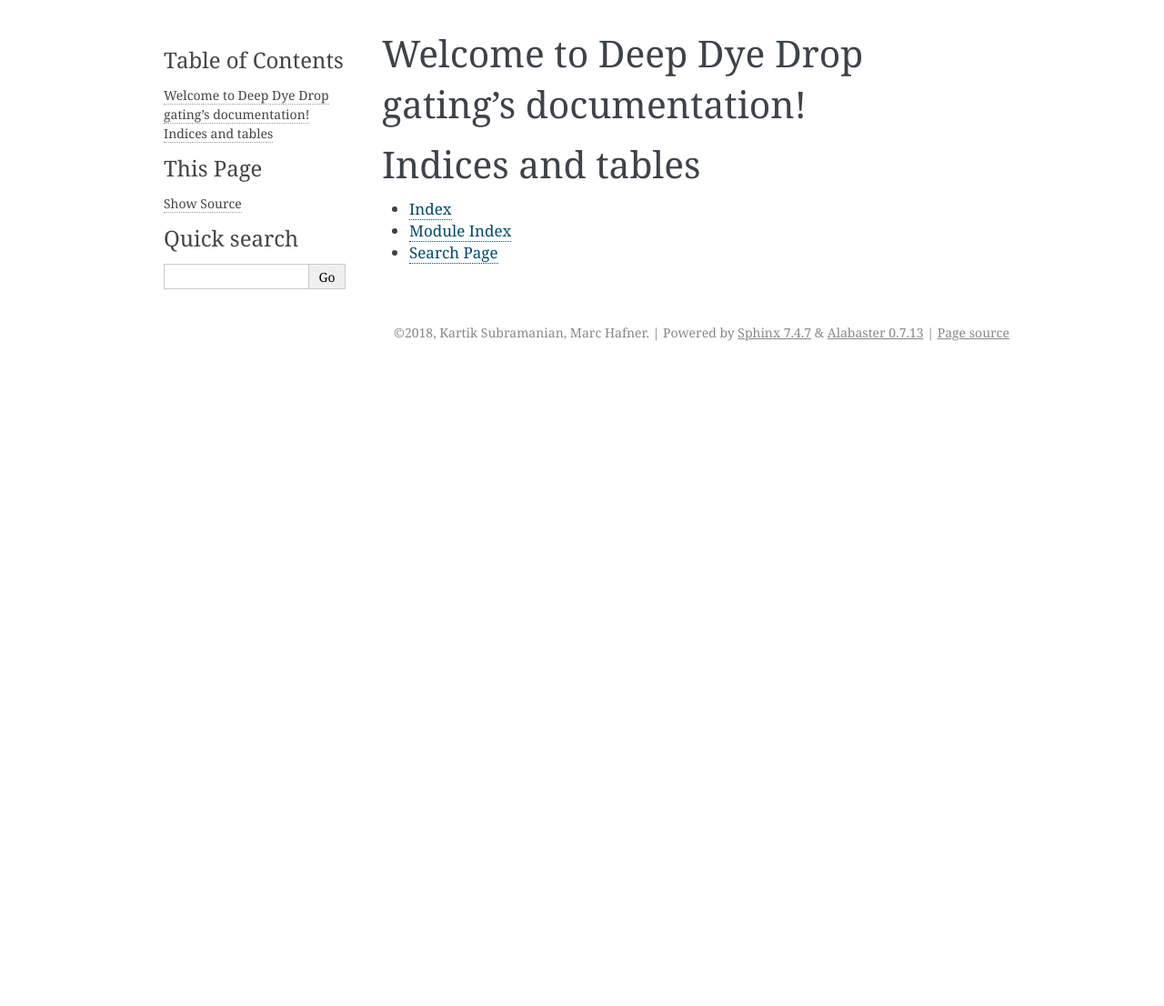
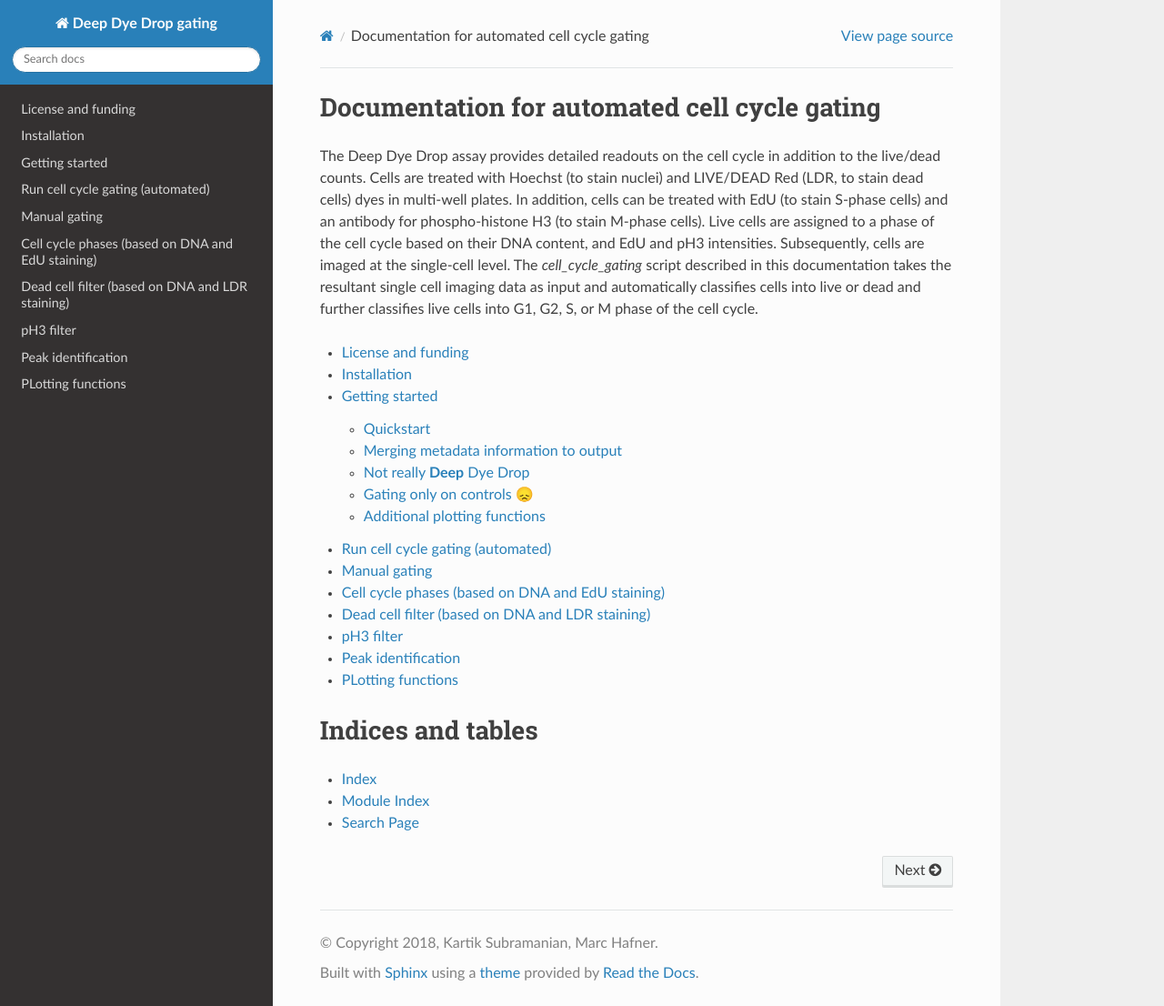
Before and after one commit to datarail/DrugResponse, a Sphinx documentation site: the page built from python/docs/index.rst, in a window 1280 px wide and 1106 px high. Shown: the whole window at 91% size. Built offline with Sphinx 7.4.7 and the Read the Docs theme 2.0.0, drawn with Linux system fonts in a browser that asks for light colours.

Commit message:
Included documentation for license, installation, getting started and modules.

```diff
--- a/python/docs/conf.py
+++ b/python/docs/conf.py
@@ -42,6 +42,9 @@ extensions = [
     'sphinx.ext.autodoc',
     'sphinx.ext.intersphinx',
     'sphinx.ext.mathjax',
+    'sphinx.ext.napoleon',
+    'sphinx.ext.autosummary',
+    'sphinx.ext.viewcode'
 ]
 
 # Add any paths that contain templates here, relative to this directory.
@@ -77,7 +80,7 @@ pygments_style = 'sphinx'
 # The theme to use for HTML and HTML Help pages.  See the documentation for
 # a list of builtin themes.
 #
-html_theme = 'alabaster'
+html_theme = 'sphinx_rtd_theme'
 
 # Theme options are theme-specific and customize the look and feel of a theme
 # further.  For a list of options available for each theme, see the
--- /dev/null
+++ b/python/docs/getting_started.rst
@@ -0,0 +1,100 @@
+Getting started
+===============
+
+.. |dissapointed| replace:: 😞
+
+.. |eyes| replace:: https://www.smileysapp.com/emojis/watching-you.png
+
+
+Quickstart
+----------
+
+ - Object level data for a given well is saved as a ``.txt`` file. The data for all wells in a given plate is saved in a folder. The name of the folder typically takes the form ``abcdef[123]``. The ``abcdef`` prefix in the folder name should correspond to the barcode assigned to the plate.
+ - ``cd`` into the directory that contains the object level data folders.
+ -  Start a Jupyter notebook or Ipython session and execute the lines of code below:
+
+::
+
+   from cell_cycle_gating import run_cell_cycle_gating as rccg
+
+   obj = 'abcdef[123]' # Name of object level folder
+
+   # Map user defined channel names to standarized names required by the script
+   ndict = {'Nuclei Selected - EdUINT': 'edu',
+            'Nuclei Selected - DNAcontent': 'dna',
+	    'Nuclei Selected - LDRTXT SER Spot 8 px' : 'ldr',
+	    'Nuclei Selected - pH3INT': 'ph3'}
+
+   # Run gating script
+   dfs = rccg.run(obj, ndict)
+
+- The dataframe ``dfs`` returns well-level summary of number of live/dead cells and fraction of cells in each phase of the cell cycle.
+- The script saves a pdf showing the gating on each DNA v EDU scatter plot for review. By default the pdf file uses the name of the folder as the file name `i.e` ``summary_abcdef[123].pdf``
+- The dataframe df is also saved as a .csv file with the same name as the object level folder `i.e` ``summary_abdef[123].csv``
+
+
+Merging metadata information to output
+--------------------------------------
+
+If you have (and you should have |eyes|) well level metadata that maps each well to sample conditions, then the above code block can be modified as follows:
+
+::
+
+   # Load metadata file
+   import pandas as pd
+   dfm = pd.read_csv('metadata.csv')
+
+   # Run gating script, this time passing dfm as an additional argument.
+   dfs = rccg.run(obj, ndict, dfm)
+
+Note that the metadata file should contain the following header columns:
+   - ``barcode``, ``well``, ``cell_line``, ``agent``, ``concentration``.
+   - Fields in the ``barcode`` column should match the prefix in the folder name. `i.e` ``abdcdef``
+
+
+Not really **Deep** Dye Drop
+----------------------------
+By default, the gating code expects that you have all 4 channels `i.e` DNA, EdU, LDR, pH3. However, if you do not have LDR and/or pH3 channels, modify the main line of the code as shown below:
+
+::
+
+   dfs = rccg.run(obj, ndict, dfm,
+                  ph3_channel=False, # If no pH3 channel
+		  ldr_channel=False # If no LDR channel
+		 )
+
+
+Gating only on controls |dissapointed|
+--------------------------------------
+
+Automated gating does not always work well, in which case you can apply the automated gating from control wells for a given cell line across corresponding treatment wells.
+
+::
+
+   dfs = rccg.run(obj, ndict, dfm,
+                  control_based_gating=True)
+
+
+Additional plotting functions
+-----------------------------
+By default, the script outputs individual scatter plots for each well in a plate.
+
+ - To plot DNA content distributions:
+::
+
+   import pandas as pd
+   from cell_cycle_gating import plot_dna_distributions
+
+   dfm = pd.read_csv('metadata.csv')
+   obj = 'abcdef[123]'
+
+   plot_dna_distributions(obj, dfm)
+
+- To plot cell cycle fractions:
+::
+
+   import pandas as pd
+   from cell_cycle_gating import plot_fractions
+
+   dfs = pd.read_csv('summary_abcdef[123].csv')
+   plot_fractions(dfs)
--- a/python/docs/index.rst
+++ b/python/docs/index.rst
@@ -3,13 +3,24 @@
    You can adapt this file completely to your liking, but it should at least
    contain the root `toctree` directive.
 
-Welcome to Deep Dye Drop gating's documentation!
-================================================
+Documentation for automated cell cycle gating
+=============================================
+
+The Deep Dye Drop assay provides detailed readouts on the cell cycle in addition to the live/dead counts.
+Cells are treated with Hoechst (to stain nuclei) and LIVE/DEAD Red (LDR, to stain dead cells) dyes in multi-well plates.
+In addition, cells can be treated with EdU (to stain S-phase cells) and an antibody for phospho-histone H3 (to stain M-phase cells).
+Live cells are assigned to a phase of the cell cycle based on their DNA content, and EdU and pH3 intensities. Subsequently, cells are
+imaged at the single-cell level. The `cell_cycle_gating` script described in this documentation takes the resultant single cell imaging
+data as input and automatically classifies cells into live or dead and further classifies live cells into G1, G2, S, or M phase of the cell cycle.
+
 
 .. toctree::
-   :maxdepth: 2
-   :caption: Contents:
+   :maxdepth: 3
 
+   license.rst
+   installation.rst
+   getting_started.rst
+   modules/index
 
 
 Indices and tables
--- /dev/null
+++ b/python/docs/installation.rst
@@ -0,0 +1,11 @@
+Installation
+============
+
+Deep Dye Drop's automated gating script requires Python 3.
+
+In order to install, `cd` into a local folder of your chocice using the command line. As shown below, clone the repository to the local folder and use pip to install the cell cycle gating scripts.
+
+.. code-block:: bash
+
+    git clone https://github.com/datarail/DrugResponse.git
+    pip install -e DrugResponse/python
--- /dev/null
+++ b/python/docs/license.rst
@@ -0,0 +1,4 @@
+License and funding
+===================
+
+Deep Dye Drop's automated gating package is currenlty available under the `MIT license <https://opensource.org/licenses/MIT>`_
--- /dev/null
+++ b/python/docs/modules/index.rst
@@ -0,0 +1,57 @@
+.. _cell_cycle_gating_modules_ref:
+
+
+Run cell cycle gating (automated)
+---------------------------------
+
+.. automodule:: cell_cycle_gating.run_cell_cycle_gating
+    :members:
+    :show-inheritance:
+
+
+Manual gating
+-------------
+
+.. automodule:: cell_cycle_gating.manual_gating
+    :members:
+    :show-inheritance:
+
+
+Cell cycle phases (based on DNA and EdU staining)
+-------------------------------------------------
+
+.. automodule:: cell_cycle_gating.cellcycle_phases
+    :members:
+    :show-inheritance:
+
+
+Dead cell filter (based on DNA and LDR staining)
+------------------------------------------------
+
+.. automodule:: cell_cycle_gating.dead_cell_filter
+    :members:
+    :show-inheritance:
+
+
+pH3 filter
+----------
+
+.. automodule:: cell_cycle_gating.ph3_filter
+    :members:
+    :show-inheritance:
+
+
+Peak identification
+----------------
+
+.. automodule:: cell_cycle_gating.findpeaks
+    :members:
+    :show-inheritance:
+
+
+PLotting functions
+----------------
+
+.. automodule:: cell_cycle_gating.plotting
+    :members:
+    :show-inheritance:
```
